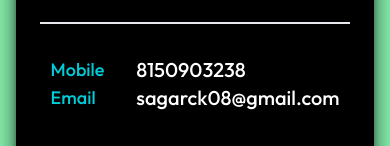
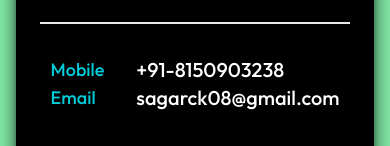
Before and after one commit to scKamannavar/portfolio, a React (Vite) app in the folder client/: page / in a window 390 px wide. Shown: the part 4482-4628 px from the top of the page. Built offline with nearby package versions, Linux system fonts and the light colour scheme.

Commit message:
Changed mobile number

```diff
--- a/client/src/components/contact.jsx
+++ b/client/src/components/contact.jsx
@@ -56,7 +56,7 @@ const contact = () => {
                     <h2>Email   </h2>
                 </div>
                 <div className='pl-4 text-xl'>
-                    <h2>8150903238</h2>
+                    <h2>+91-8150903238</h2>
                     <h2>sagarck08@gmail.com</h2>
                 </div>
             </div>
```
